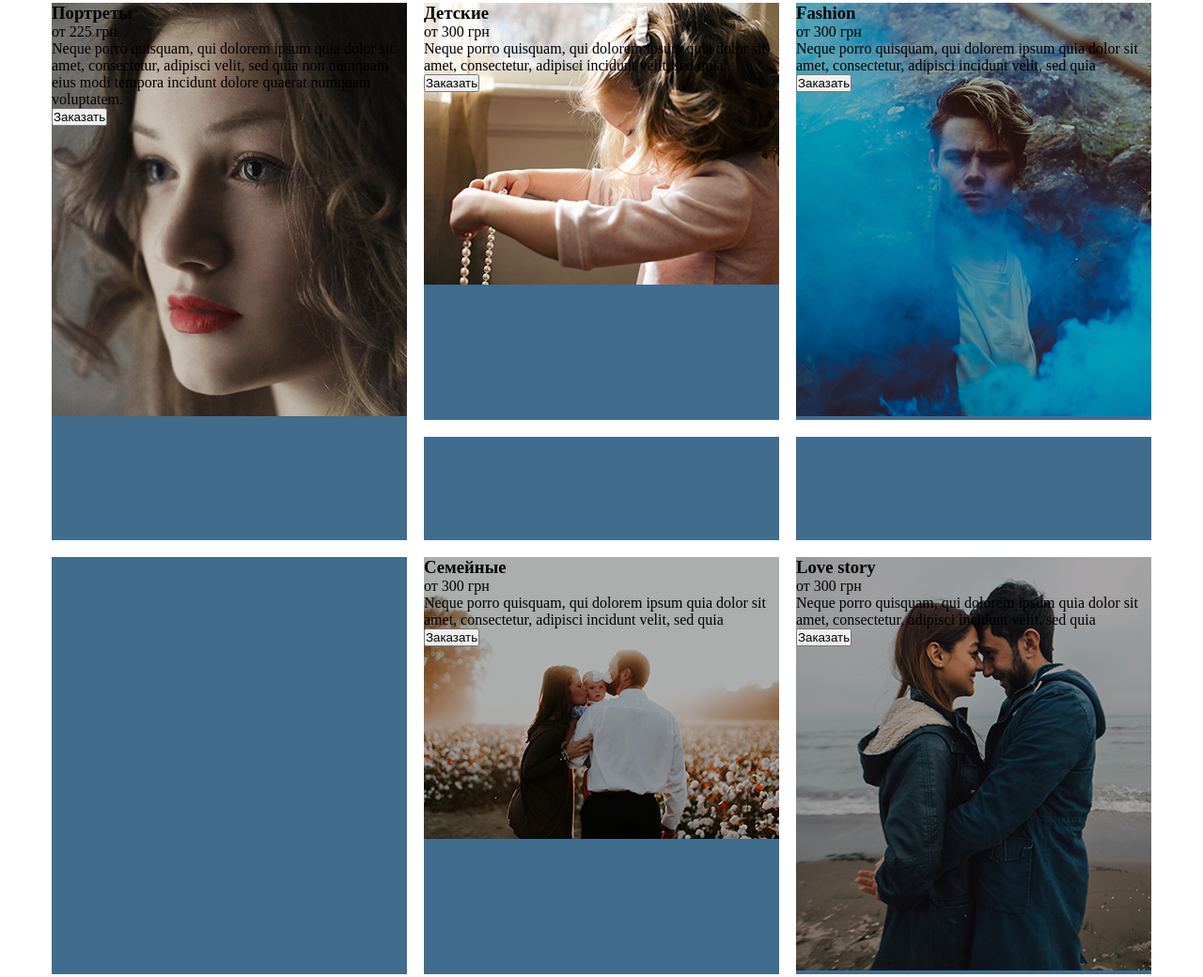
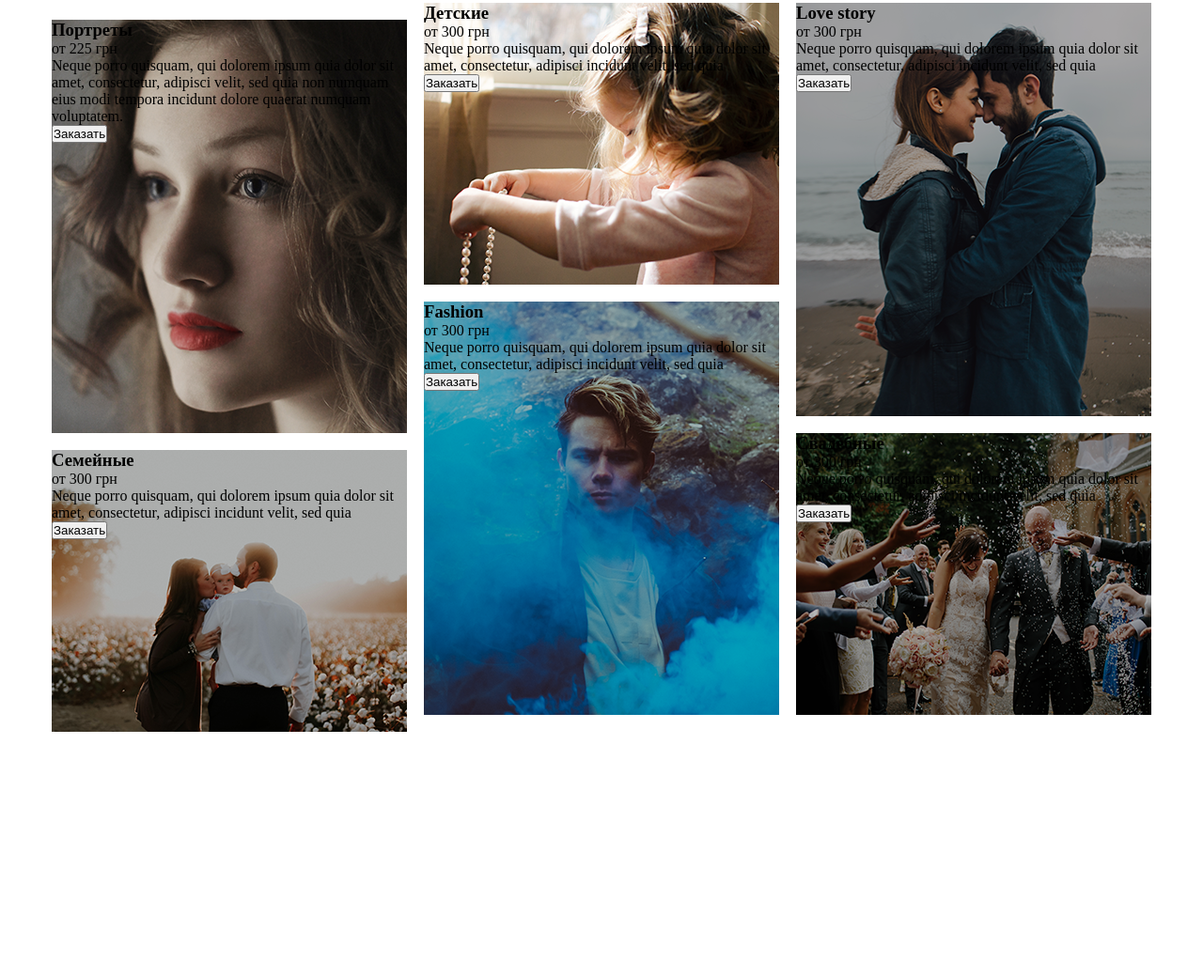
Before and after one commit to Rukio/PhotographerPortfolioTest, a website: page src/index.html in a window 1280 px wide. Shown: the part 1722-2762 px from the top of the page at 94% size. After the commit the page ends 2501 px from the top, so only its background shows below. Drawn offline with Linux system fonts and the light colour scheme.

Commit message:
Apparently I found out

```diff
--- a/src/index.html
+++ b/src/index.html
@@ -123,6 +123,21 @@
                 </div>
                 <div class="services__offerings__item">
                     <img class="services__offerings__item__bg"
+                        src="img/services_family.png" alt="Background picture">
+                    <div class="services__offerings__item__expl">
+                        <h3 class="services__offerings__item__expl__title">Семейные</h3>
+                        <span class="services__offerings__item__expl__price">от 300 грн</span>
+                        <p class="services__offerings__item__expl__desc">
+                                Neque porro quisquam, qui dolorem ipsum quia
+                                dolor sit amet, consectetur, adipisci incidunt velit,
+                                sed quia</p>
+                        <button class="services__offerings__item__expl__button">
+                            Заказать
+                        </button>
+                    </div>
+                </div>
+                <div class="services__offerings__item">
+                    <img class="services__offerings__item__bg"
                         src="img/services_for_kids.png" alt="Background picture">
                     <div class="services__offerings__item__expl">
                         <h3 class="services__offerings__item__expl__title">Детские</h3>
@@ -151,24 +166,9 @@
                         </button>
                     </div>
                 </div>
-                <div class="services__offerings__item"></div>
-                <div class="services__offerings__item"></div>
-                <div class="services__offerings__item"></div>
-                <div class="services__offerings__item">
-                    <img class="services__offerings__item__bg"
-                        src="img/services_family.png" alt="Background picture">
-                    <div class="services__offerings__item__expl">
-                        <h3 class="services__offerings__item__expl__title">Семейные</h3>
-                        <span class="services__offerings__item__expl__price">от 300 грн</span>
-                        <p class="services__offerings__item__expl__desc">
-                                Neque porro quisquam, qui dolorem ipsum quia
-                                dolor sit amet, consectetur, adipisci incidunt velit,
-                                sed quia</p>
-                        <button class="services__offerings__item__expl__button">
-                            Заказать
-                        </button>
-                    </div>
-                </div>
+                <!-- <div class="services__offerings__item">4</div>
+                <div class="services__offerings__item">5</div>
+                <div class="services__offerings__item">6</div> -->
                 <div class="services__offerings__item">
                     <img class="services__offerings__item__bg"
                         src="img/services_love_story.png" alt="Background picture">
--- a/src/sass/main.scss
+++ b/src/sass/main.scss
@@ -272,15 +272,25 @@ body {
 
     &__offerings {
         padding: 45px 0 0 0;
-        display: grid;
-        grid-gap: 18px;
-        grid-template-columns: 1fr 1fr 1fr;
+        column-count: 3;
+        -webkit-column-count: 3;
+        column-gap: 18px;
+        -webkit-column-gap: 18px;
+        // display: grid;
+        // grid-gap: 18px;
+        // grid-template-columns: 1fr 1fr 1fr;
+        // grid-auto-rows: 200px;
         // align-items: start;
-        grid-template-rows: auto 110px auto;
+        // grid-template-rows: auto 120px auto;
 
         &__item {
             position: relative;
             background-color: #406c8e;
+            overflow: hidden;
+            display: flex;
+            margin: 18px 0 0 0;
+            break-inside: avoid;
+            -webkit-column-break-inside: avoid;
             // display: flex;
 
             &__bg {
@@ -309,8 +319,6 @@ body {
                 }
             }
             &:nth-child(1) {
-                grid-row-start: 1;
-                grid-row-end: 3;
             }
             &:nth-child(2) {
 
@@ -318,7 +326,6 @@ body {
             &:nth-child(3) {
             }
             &:nth-child(4) {
-
             }
             &:nth-child(5) {
 
@@ -326,6 +333,15 @@ body {
             &:nth-child(6) {
 
             }
+            &:nth-child(7) {
+
+            }
+            &:nth-child(8) {
+
+            }
+            &:nth-child(9) {
+
+            }
         }
     }
 }
```
Also changed, not shown: src/css/main.css.
